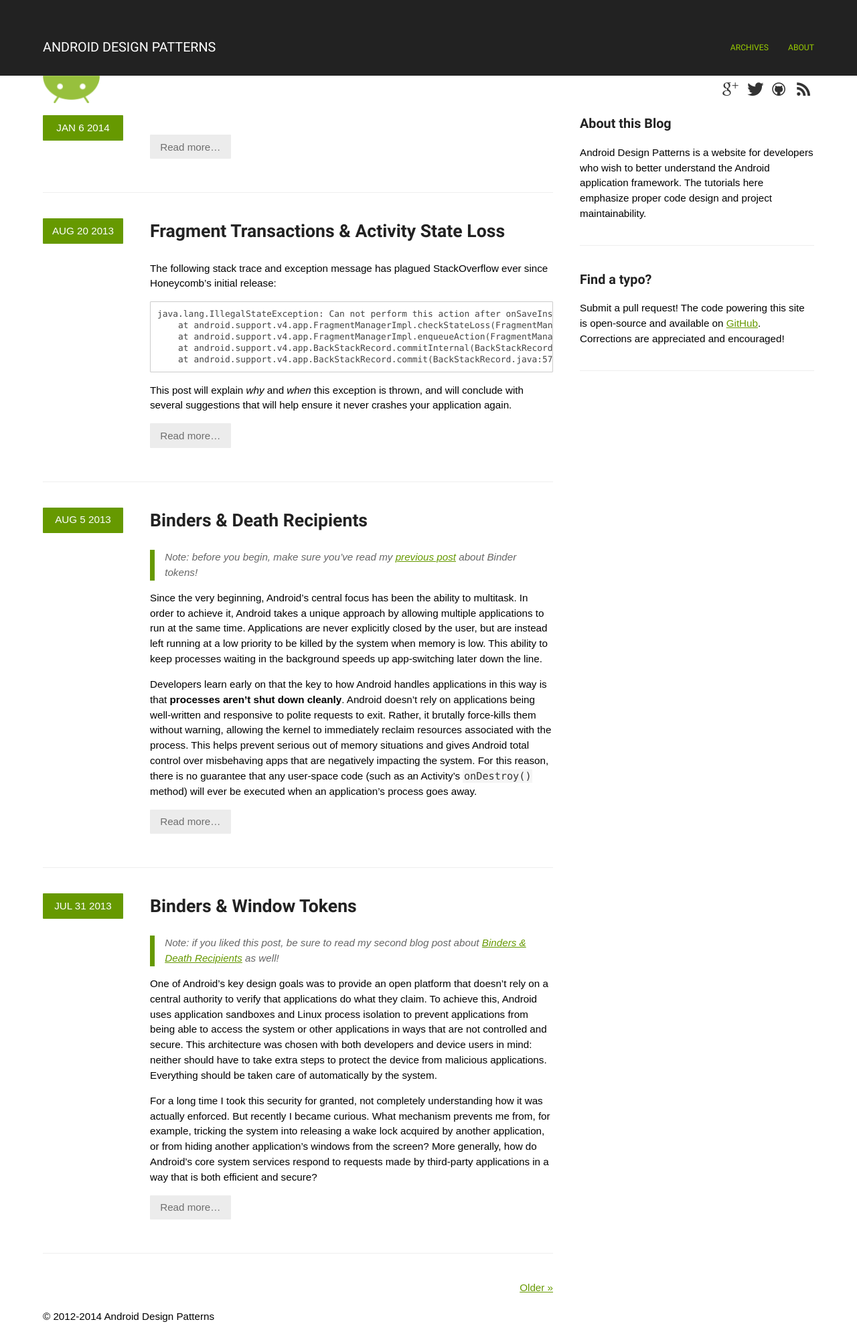
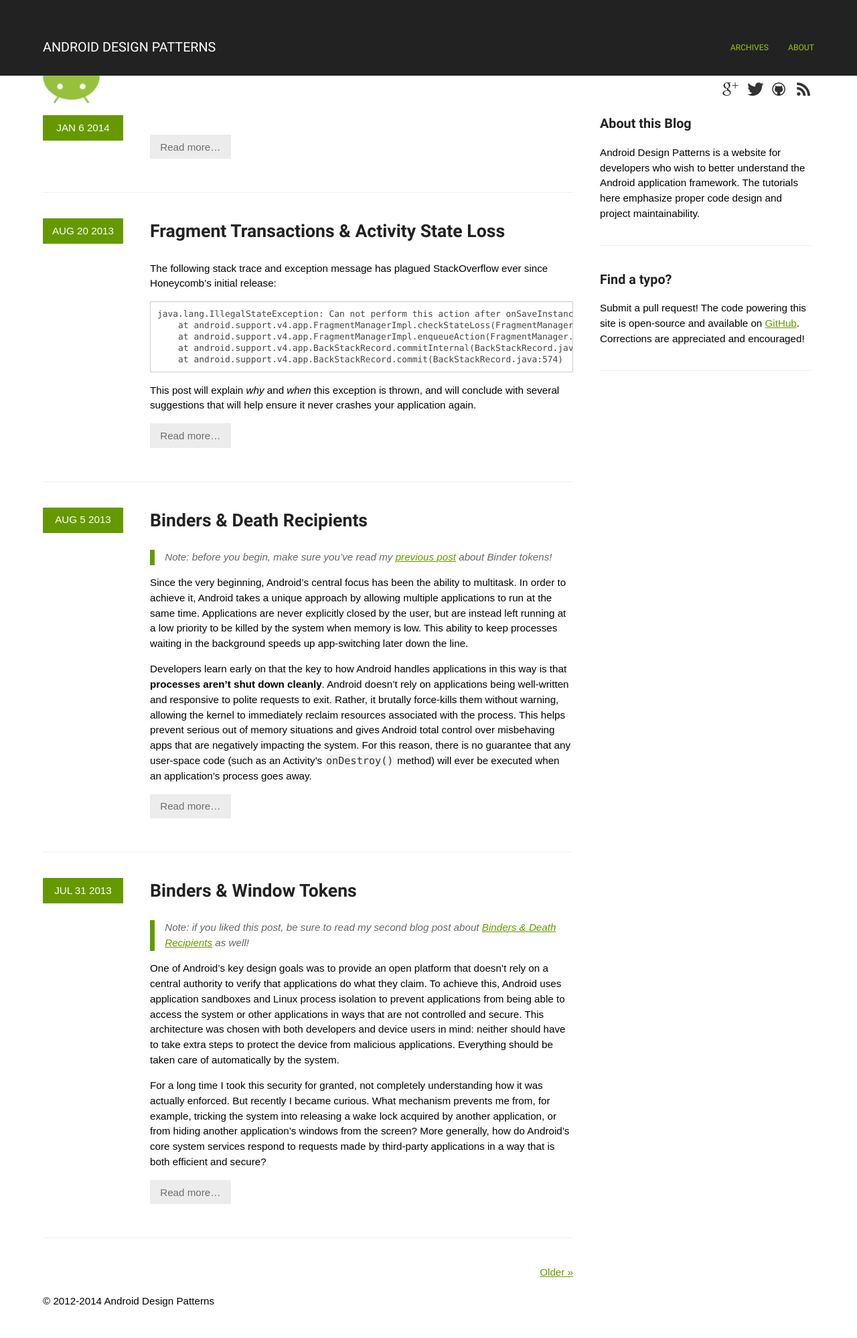
Before and after one commit to alexjlockwood/AndroidDesignPatterns, a Jekyll site: the page built from index.html, in a window 1280 px wide. Shown: the whole page at 67% size. Built offline with Jekyll 4.4.1, drawn with Linux system fonts in a browser that asks for light colours; some web fonts are replaced; Markdown is read by kramdown in place of the engine named in the settings; the list of posts is cut into pages by our own code; comment, search, counter and statistics services are not loaded; after the commit the page ends 1975 px from its top, so only the background shows below that.

Commit message:
Sidebar width to 320px

```diff
--- a/_includes/style.css
+++ b/_includes/style.css
@@ -216,7 +216,7 @@
     color: #d14836 !important;
 }
 #content {
-    width: calc(100% - 390px);
+    width: calc(100% - 360px);
     margin-right: 40px;
     float: left;
 }
@@ -338,7 +338,7 @@
 }
 #info {
     float: right;
-    width: 350px;
+    width: 320px;
 }
 #info .box {
     padding: 20px 0;
```
